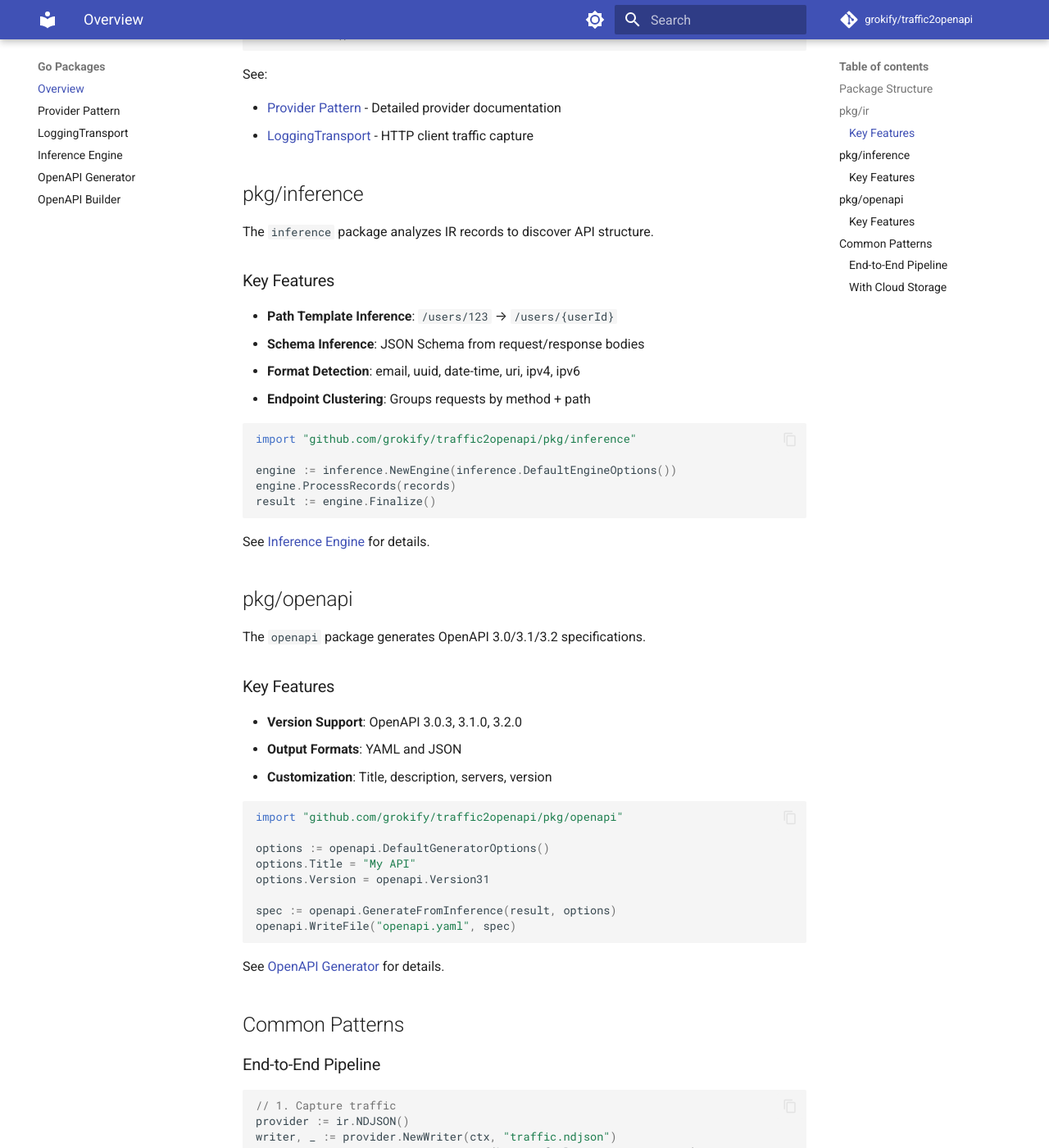
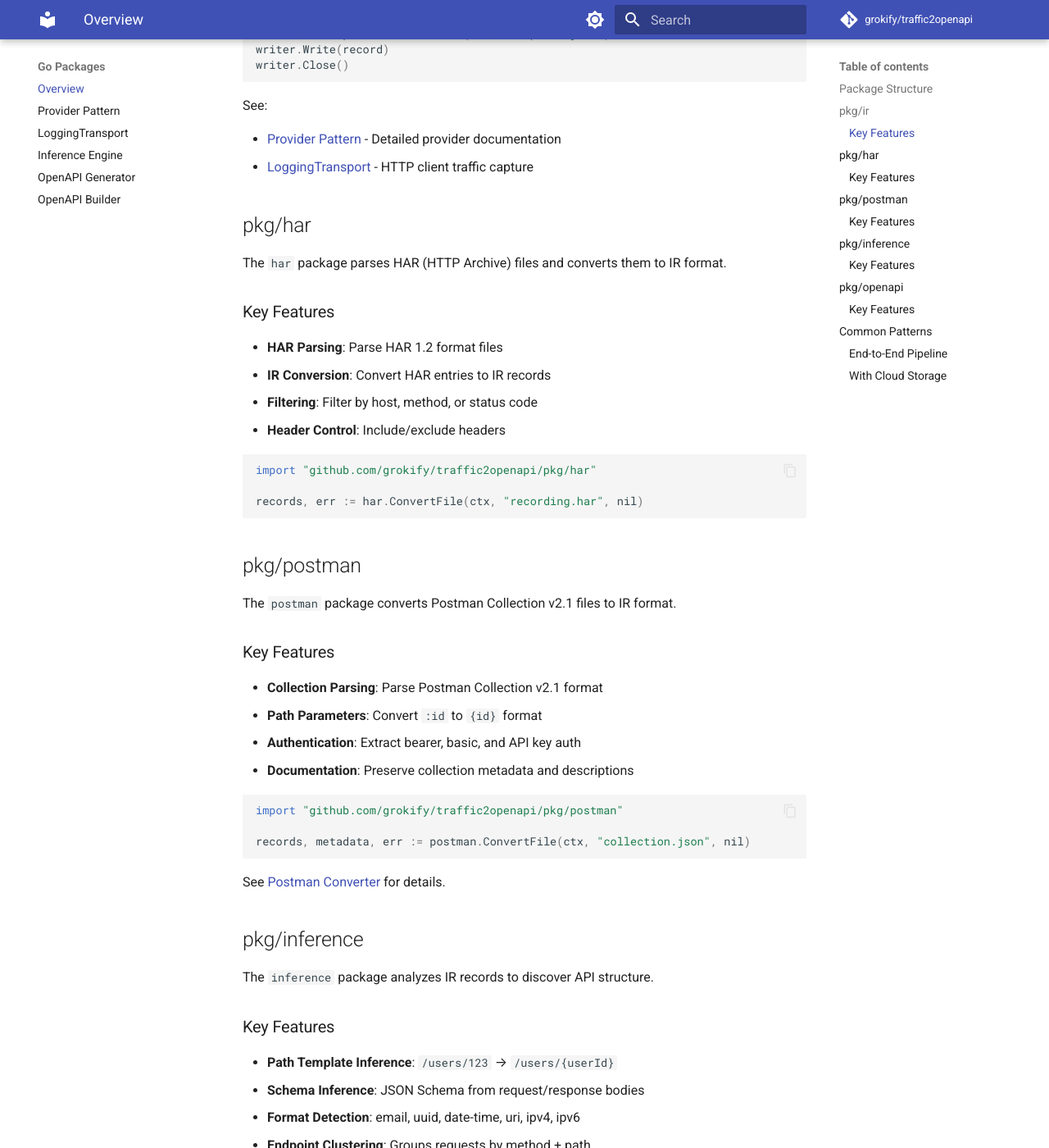
Before and after one commit to grokify/traffic2openapi, an MkDocs documentation site: the page built from docs/go-packages/overview.md, in a window 1280 px wide and 1400 px high, scrolled down 987 px. Shown: the whole window at 82% size. Built offline with MkDocs 1.6.1 and Material for MkDocs 9.7.7, drawn with Linux system fonts in a browser that asks for light colours; comment, search, counter and statistics services are not loaded; some of the changed text lies outside the part shown.

Commit message:
docs: update documentation and changelog for v0.3.0
- Add docs/go-packages/postman.md with Postman converter usage guide
- Update docs/go-packages/overview.md to include postman and har packages
- Update CHANGELOG.json with v0.3.0 release entries
- Regenerate CHANGELOG.md

Co-Authored-By: Claude Opus 4.5 <noreply@anthropic.com>

````diff
--- a/docs/go-packages/overview.md
+++ b/docs/go-packages/overview.md
@@ -7,6 +7,8 @@ The `traffic2openapi` module provides several packages for working with HTTP tra
 ```
 pkg/
 ├── ir/                  # IR types, providers, readers, writers
+├── har/                 # HAR file parsing and conversion
+├── postman/             # Postman collection conversion
 ├── inference/           # Traffic analysis and schema inference
 └── openapi/             # OpenAPI spec generation
 ```
@@ -40,6 +42,42 @@ See:
 
 - [Provider Pattern](providers.md) - Detailed provider documentation
 - [LoggingTransport](logging-transport.md) - HTTP client traffic capture
+
+## pkg/har
+
+The `har` package parses HAR (HTTP Archive) files and converts them to IR format.
+
+### Key Features
+
+- **HAR Parsing**: Parse HAR 1.2 format files
+- **IR Conversion**: Convert HAR entries to IR records
+- **Filtering**: Filter by host, method, or status code
+- **Header Control**: Include/exclude headers
+
+```go
+import "github.com/grokify/traffic2openapi/pkg/har"
+
+records, err := har.ConvertFile(ctx, "recording.har", nil)
+```
+
+## pkg/postman
+
+The `postman` package converts Postman Collection v2.1 files to IR format.
+
+### Key Features
+
+- **Collection Parsing**: Parse Postman Collection v2.1 format
+- **Path Parameters**: Convert `:id` to `{id}` format
+- **Authentication**: Extract bearer, basic, and API key auth
+- **Documentation**: Preserve collection metadata and descriptions
+
+```go
+import "github.com/grokify/traffic2openapi/pkg/postman"
+
+records, metadata, err := postman.ConvertFile(ctx, "collection.json", nil)
+```
+
+See [Postman Converter](postman.md) for details.
 
 ## pkg/inference
 
````
Also changed, not shown: CHANGELOG.json (+30 -0 lines), CHANGELOG.md (+35 -1 lines), docs/go-packages/postman.md (added, +161 -0 lines).
